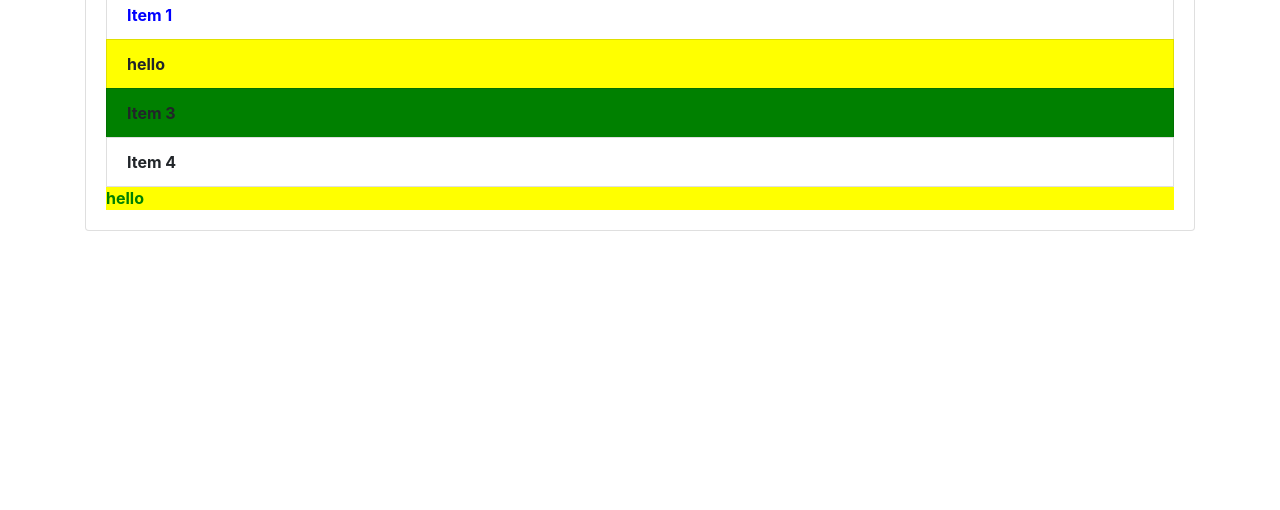
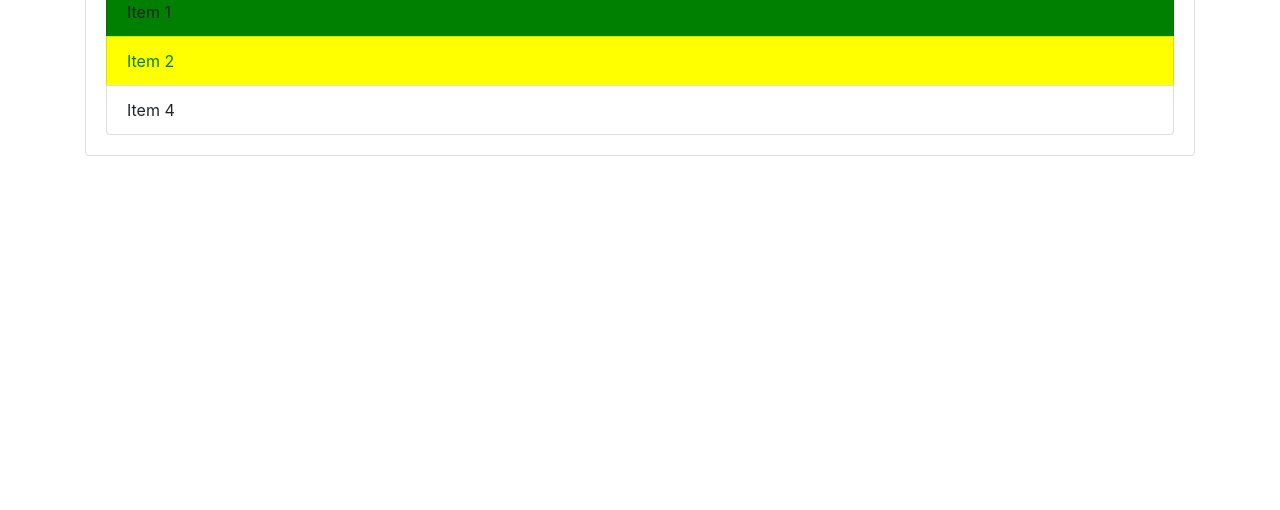
Before and after one commit to sampath11790/newrepo, a plain HTML site: page project1.html in a window 1280 px wide. Shown: the part 290-800 px from the top of the page. Drawn offline with nearby package versions, Linux system fonts and the light colour scheme.

Commit message:
queryselectall

```diff
--- a/project1.html
+++ b/project1.html
@@ -26,7 +26,7 @@
       <li class="list-group-item">Item 2</li>
       <li class="list-group-item">Item 3</li>
       <li class="list-group-item">Item 4</li>
-      <li class="new-list">Item5</li>
+
     </ul>
    </div>
   </div>
--- a/project1.js
+++ b/project1.js
@@ -18,7 +18,7 @@
 //console.log(headertitle.innerHTML="hi")
 //console.log(headertitle.textContent="bye")
 //headertitle.style.borderBottom="solid 3px #000"
-header.style.borderBottom="solid 3px #000"
+//header.style.borderBottom="solid 3px #000"
 var additems=document.getElementById("additem");
 //additems.style.fontWeight= "bold"
 additems.style.textTransform="uppercase"
@@ -26,11 +26,11 @@
 
 //traver index
 
-var item=document.getElementsByClassName('list-group-item')
-console.log(item[1])
-item[1].style.fontWeight="bold"
-item[1].textContent="hello";
-item[1].style.backgroundColor="yellow";
+// var item=document.getElementsByClassName('list-group-item')
+// console.log(item[1])
+// item[1].style.fontWeight="bold"
+// item[1].textContent="hello";
+// item[1].style.backgroundColor="yellow";
 //dont do this
 //item.style.backgroundColor="green"
 //so follow below step;
@@ -38,20 +38,52 @@
 // for(var i=0;i<item.length;i++){
 //     item[i].style.backgroundColor="lightblue"
 // }
-item[2].style.backgroundColor="green"
-item[0].style.color="blue"
-for(var i=0;i<item.length;i++){
-    item[i].style.fontWeight="bold"
-}
+// item[2].style.backgroundColor="green"
+// item[0].style.color="blue"
+// for(var i=0;i<item.length;i++){
+//     item[i].style.fontWeight="bold"
+// }
 
-var lis=document.getElementsByClassName("new-list")
-       lis[0].innerText="hello"
-       lis[0].style.fontWeight="bold"
-       lis[0].style.listStyle='none';
-       lis[0].style.backgroundColor="yellow"
+// var lis=document.getElementsByClassName("new-list")
+//        lis[0].innerText="hello"
+//        lis[0].style.fontWeight="bold"
+//        lis[0].style.listStyle='none';
+//        lis[0].style.backgroundColor="yellow"
 
-       var li=document.getElementsByTagName("li")
-       li[4].style.color="green"
+//        var li=document.getElementsByTagName("li")
+//        li[4].style.color="green"
 
 
-      console.log(lis)
+//       console.log(lis)
+
+//QUERYSELECTOR
+// var head =document.querySelector('#main-header');
+// head.style.borderBottom=" solid 5px yellow";
+// var input=document.querySelector('input');
+//      input.value='Am new'//its will view our input box as defauld value
+
+//  var submit=document.querySelector('input[type="submit"]');
+//  submit.value="HI SEND";
+
+//  var item=document.querySelector(".list-group-item");
+//   item.style.color="red";
+
+//   var lastitem=document.querySelector(".list-group-item:last-child")
+//      lastitem.style.color="yellow"
+
+   var seconditem=document.querySelector(".list-group-item:nth-child(2)");
+   seconditem.style.backgroundColor="yellow"
+    var thirditem=document.querySelector(".list-group-item:nth-child(3)");
+    //invisible child item
+    thirditem.style.display="none ";
+    //thirditem.style.backgroundColor="red"
+
+   //QUERYSELECTOR ALL
+   //  var titels=document.querySelectorAll(".title");
+  //console.log(titels)
+    var item=document.querySelectorAll("li")
+    item[1].style.color="green";
+    var add=document.querySelectorAll("li:nth-child(odd)")
+    for(var i=0;i<add.length;i++){
+       add[i].style.backgroundColor="green"
+    }
```
